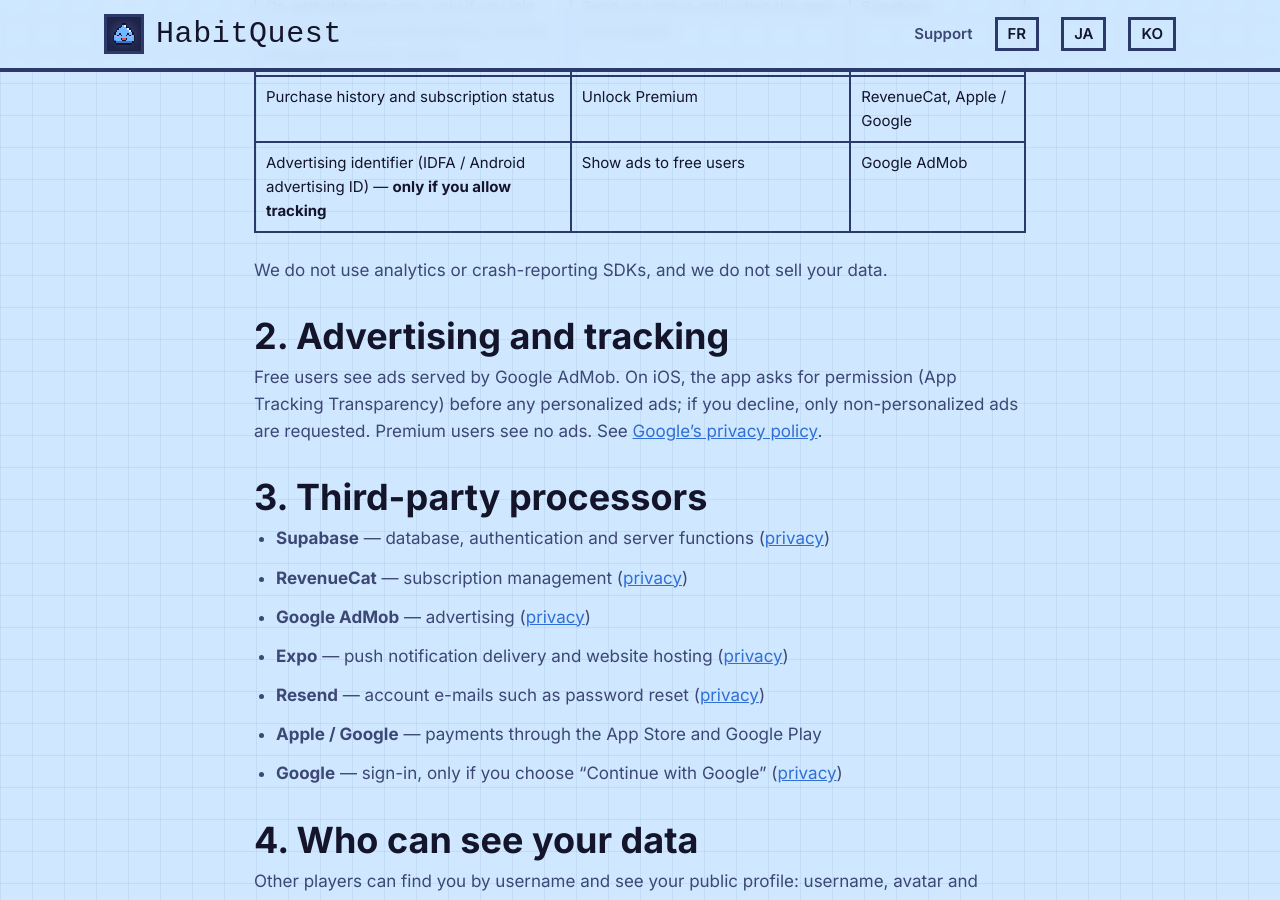
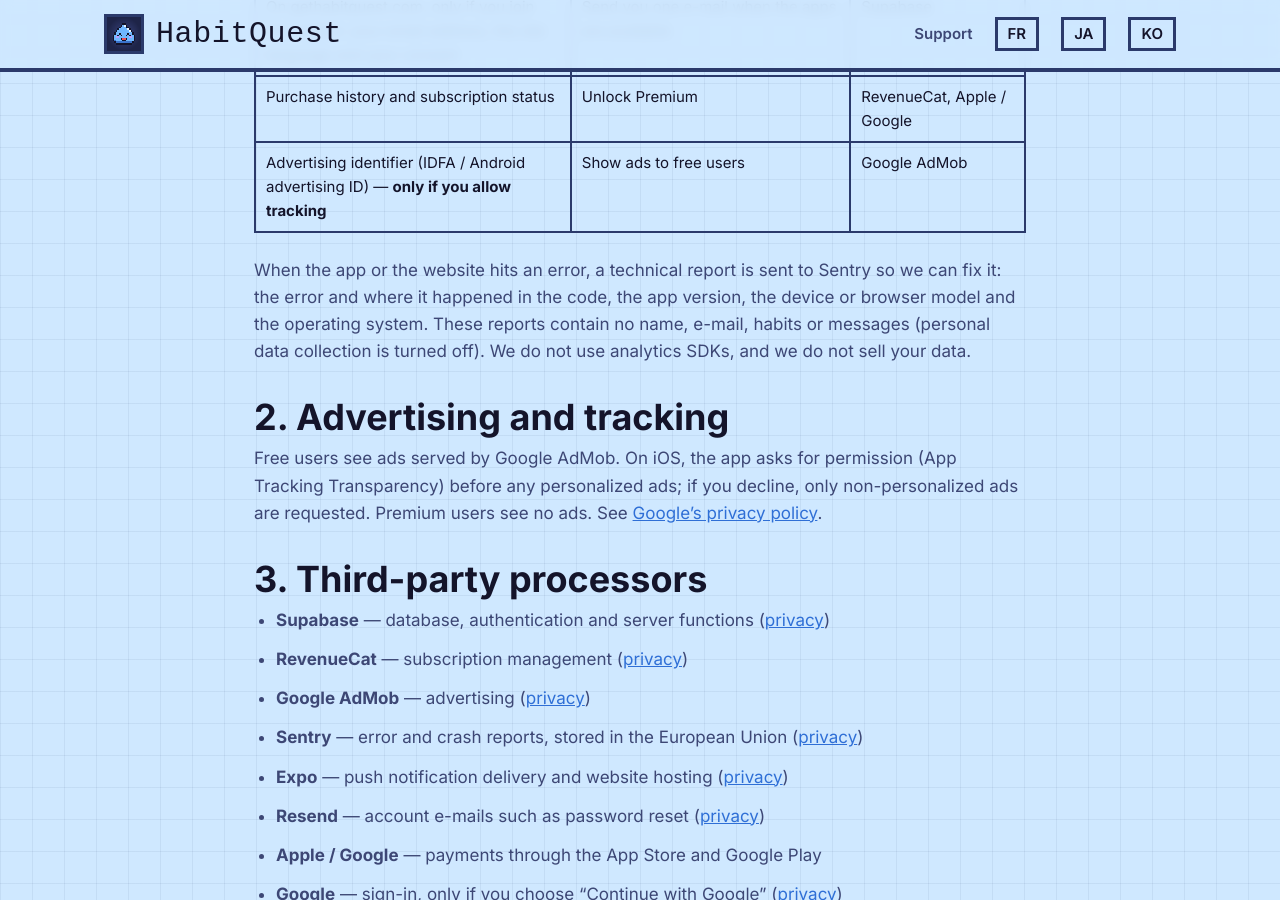
Before and after one commit to battisteb/habitquest, a Jekyll site: the page built from docs/privacy-policy.md, in a window 1280 px wide and 900 px high, scrolled down 1229 px. Built offline with Jekyll 4.4.1, drawn with Linux system fonts in a browser that asks for light colours; some web fonts are replaced; our own code applies the rules of GitHub Pages for plain Markdown files; some of the changed text lies outside the part shown.

Commit message:
docs(privacy): disclose Sentry error reports in the privacy policy (EN, FR, JA, KO)
Sentry is active on the web since PR #199 but the policy still said no
crash-reporting SDK. It now says what a report contains (error, app version,
device/browser, OS; no personal data, sendDefaultPii off), lists Sentry as a
processor (EU storage), and the App Privacy table counts its diagnostics.
Needed before the Google Play Data safety form.

Co-Authored-By: Claude Opus 5.5 <noreply@anthropic.com>

```diff
--- a/docs/privacy-policy.md
+++ b/docs/privacy-policy.md
@@ -27,7 +27,7 @@ HabitQuest ("the app") is published by **Battiste Boungo** ("we"). This policy e
 | Purchase history and subscription status | Unlock Premium | RevenueCat, Apple / Google |
 | Advertising identifier (IDFA / Android advertising ID) — **only if you allow tracking** | Show ads to free users | Google AdMob |
 
-We do not use analytics or crash-reporting SDKs, and we do not sell your data.
+When the app or the website hits an error, a technical report is sent to Sentry so we can fix it: the error and where it happened in the code, the app version, the device or browser model and the operating system. These reports contain no name, e-mail, habits or messages (personal data collection is turned off). We do not use analytics SDKs, and we do not sell your data.
 
 ## 2. Advertising and tracking
 
@@ -38,6 +38,7 @@ Free users see ads served by Google AdMob. On iOS, the app asks for permission (
 - **Supabase** — database, authentication and server functions ([privacy](https://supabase.com/privacy))
 - **RevenueCat** — subscription management ([privacy](https://www.revenuecat.com/privacy))
 - **Google AdMob** — advertising ([privacy](https://policies.google.com/privacy))
+- **Sentry** — error and crash reports, stored in the European Union ([privacy](https://sentry.io/privacy/))
 - **Expo** — push notification delivery and website hosting ([privacy](https://expo.dev/privacy))
 - **Resend** — account e-mails such as password reset ([privacy](https://resend.com/legal/privacy-policy))
 - **Apple / Google** — payments through the App Store and Google Play
```
Also changed, not shown: other parts of docs/privacy-policy.md (+1 -1 lines), docs/app-store/review-and-privacy.md (+1 -1 lines), docs/privacy-policy.fr.md (+3 -2 lines), docs/privacy-policy.ja.md (+3 -2 lines), docs/privacy-policy.ko.md (+3 -2 lines).
